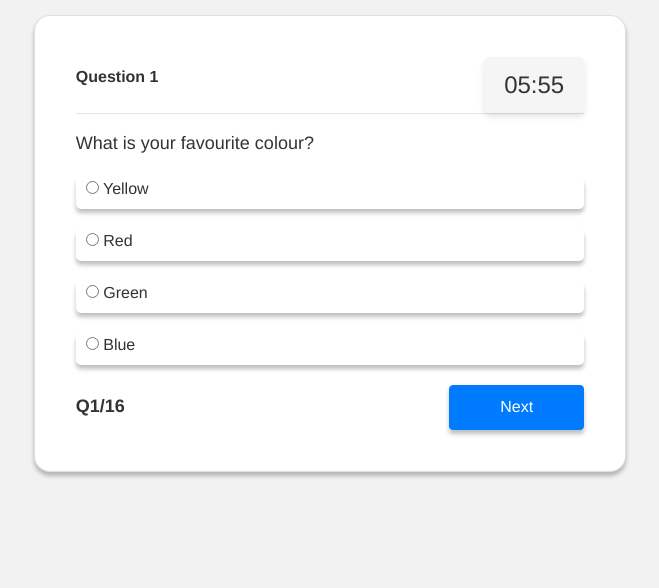
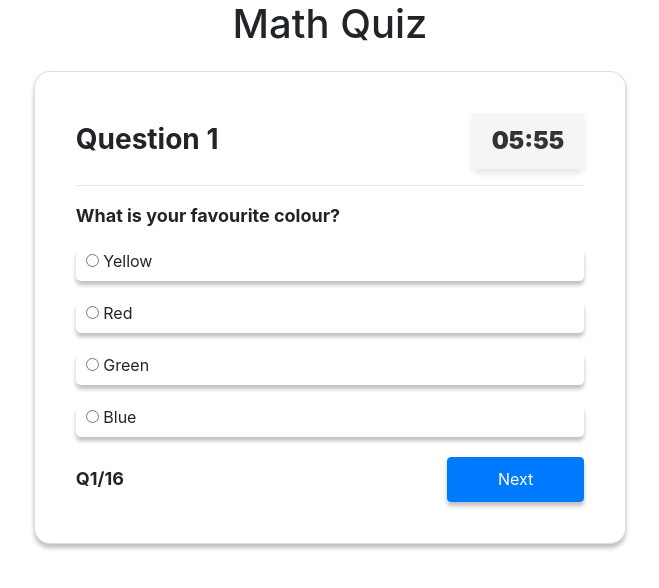
Before and after one commit to seangh125/Software-Design-Studio-41127, a plain HTML site: page quizpage.html in a window 1280 px wide. Shown: the whole page, without its empty margins (310-969 px from the left). Drawn offline with nearby package versions, Linux system fonts and the light colour scheme; files that its build step writes are made by us from their sources.

Commit message:
Created and styled modal UI for reward mechanism

```diff
--- /dev/null
+++ b/quizpage.css
@@ -0,0 +1,111 @@
+.quiz-title{
+	text-align: center;
+}
+
+.card-container {
+	display: flex;
+	justify-content: center;
+
+}
+
+.card {
+	width: 37rem;
+	padding: 1.3rem;
+	border-radius: 1rem;
+	box-shadow: 0px 4px 4px rgba(0, 0, 0, 0.25);
+	margin: 15px;
+}
+
+.card-header-custom {
+	display: flex;
+	justify-content: space-between;
+}
+
+.card-footer-custom {
+	display: flex;
+	justify-content: space-between;
+	margin-top: 15px;
+
+}
+
+.line {
+	margin-top: 0px;
+}
+
+.question-box {
+	border-color: rgba(0, 0, 0, 0.25);
+	;
+	box-shadow: 0px 4px 4px rgba(0, 0, 0, 0.25);
+	margin-bottom: 20px;
+	border-radius: 5px;
+}
+
+
+label {
+	margin-left: 10px;
+}
+
+.btn-primary {
+	padding-left: 50px !important;
+	padding-right: 50px !important;
+	box-shadow: 0px 4px 4px rgba(0, 0, 0, 0.25);
+}
+
+.timer {
+	font-size: 24px;
+	font-weight: bold;
+	color: #333;
+	background-color: #f5f5f5;
+	padding: 10px 20px;
+	border-radius: 5px;
+	box-shadow: 0px 4px 6px rgba(0, 0, 0, 0.1);
+	display: inline-block;
+}
+
+.total-questions {
+	font-size: 18px;
+	font-weight: bold;
+	margin-bottom: 10px;
+	margin-top: 8px;
+	margin-right: 10px;
+}
+
+.card-title {
+	font-weight: bold;
+	margin-top: 10px;
+}
+
+.question {
+	font-size: 18px;
+	margin-bottom: 20px;
+}
+
+.check-icon {
+	margin-left: 10px;
+	margin-top: 10px;
+	width: 40px;
+	height: 40px;
+}
+
+.streak-icon {
+
+	margin-left: 5px;
+	width: 32px;
+	height: 32px;
+	margin-bottom: 20px;
+}
+
+.result-box {
+	display: flex;
+
+}
+
+#resultMessage {
+	font-size: 40px;
+	font-weight: bold;
+}
+
+.streak-text {
+	font-size: 25px;
+	font-weight: bold;
+}
--- a/quizpage.html
+++ b/quizpage.html
@@ -5,9 +5,11 @@
       <meta name="viewport" content="width=device-width, initial-scale=1.0">
       <title>Question Card</title>
       <link rel="stylesheet" href="https://maxcdn.bootstrapcdn.com/bootstrap/4.5.2/css/bootstrap.min.css">
-      <link rel="stylesheet" href="style.css">
+      <script src="quizpage.js"></script>
+      <link rel="stylesheet" href="quizpage.css">
    </head>
    <body>
+      <h1 class="quiz-title">Math Quiz</h1>
       <div class="card-container">
          <div class="card">
             <div class="card-body">
@@ -20,28 +22,47 @@
                <div class="questions">
                   <div class="question-box">
                      <label>
-                     <input type="radio" name="q1" value="yellow"> Yellow
+                     <input type="radio" name="q" value="yellow"> Yellow
                      </label>
                   </div>
                   <div class="question-box">
                      <label>
-                     <input type="radio" name="q2" value="red"> Red
+                     <input type="radio" name="q" value="red"> Red
                      </label>
                   </div>
                   <div class="question-box">
                      <label>
-                     <input type="radio" name="q3" value="Green"> Green
+                     <input type="radio" name="q" value="Green"> Green
                      </label>
                   </div>
                   <div class="question-box">
                      <label>
-                     <input type="radio" name="q4" value="Blue"> Blue
+                     <input type="radio" name="q" value="Blue"> Blue
                      </label>
                   </div>
                </div>
                <div class="card-footer-custom">
                   <p class="total-questions">Q1/16</p>
-                  <button  type="button" class="btn btn-primary">Next</button>
+                  <button type="button" class="btn btn-primary next-button">Next</button>
+               </div>
+            </div>
+         </div>
+      </div>
+      <div class="modal fade" id="resultModal" tabindex="-1" role="dialog" aria-labelledby="resultModalLabel" aria-hidden="true">
+         <div class="modal-dialog" role="document">
+            <div class="modal-content"  >
+               <div class="modal-body">
+                  <div class = result-box>
+                     <p id="resultMessage"></p>
+                     <img src="img\check.png" alt="Checkmark" class="check-icon">
+                  </div>
+                  <div class = result-box>
+                     <p class ="streak-text">Current Streak: <span id="correctStreak">0</span></p>
+                     <img src="img\streak.png" alt="Checkmark" class="streak-icon">
+                  </div>
+               </div>
+               <div class="modal-footer">
+                  <button type="button" class="btn btn-primary next-question-button">Next Question</button>
                </div>
             </div>
          </div>
```
Also changed, not shown: img/check.png (added), img/cross.png (added), img/streak.png (added).
